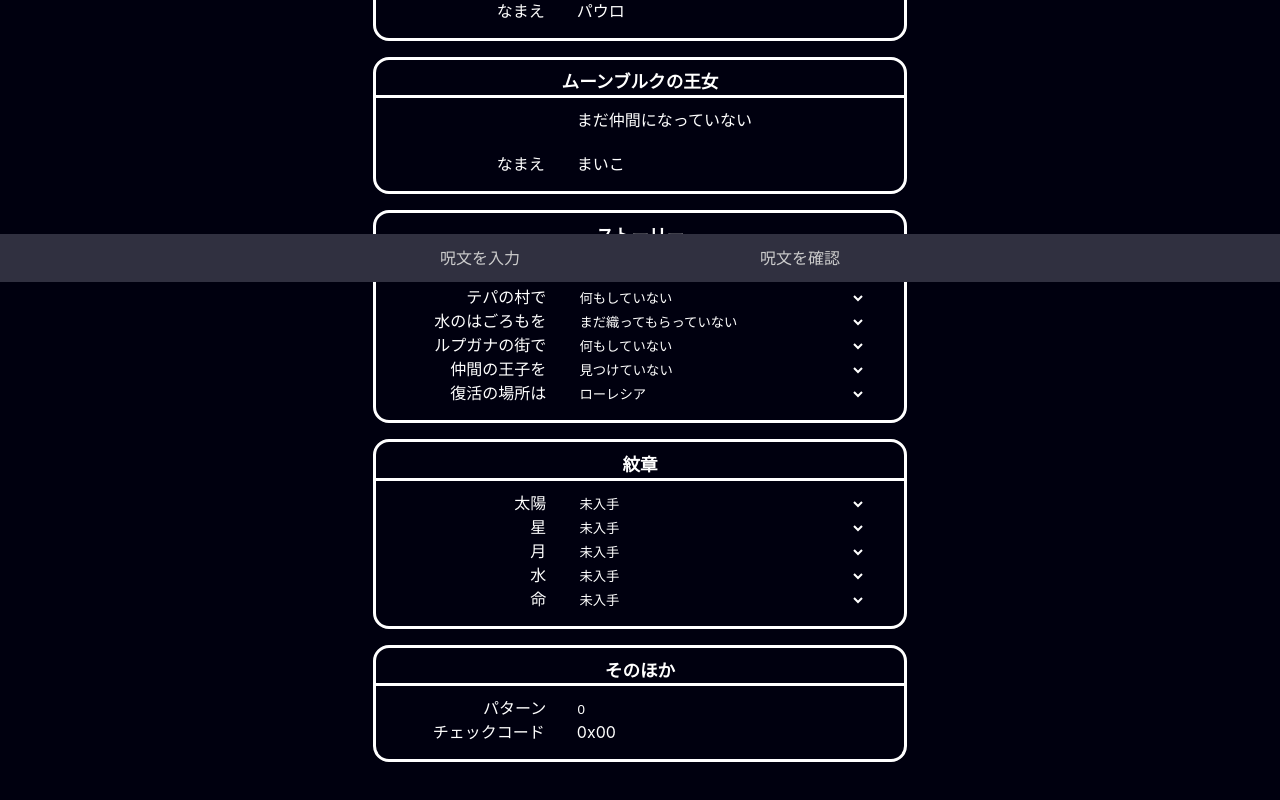
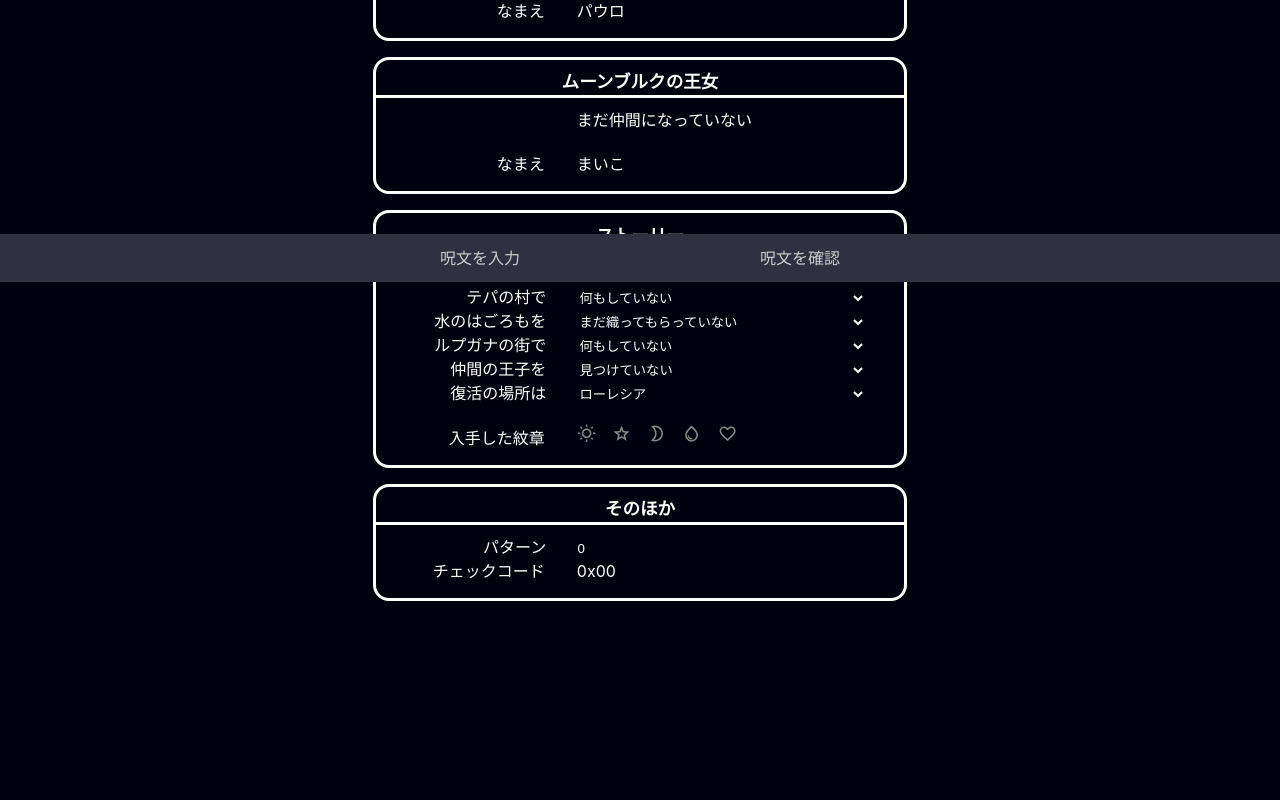
Before and after one commit to yoshi389111/dq2pswd, a React (Create React App) app: page / in a window 1280 px wide. Shown: the part 518-1318 px from the top of the page. After the commit the page ends 1175 px from the top, so only its background shows below. Built offline with nearby package versions, Linux system fonts and the light colour scheme.

Commit message:
:sparkles: feat: componentization of crests

```diff
--- a/src/Dq2Edit.tsx
+++ b/src/Dq2Edit.tsx
@@ -4,8 +4,9 @@ import InputNumber from './parts/InputNumber';
 import SelectItem from './parts/SelectItem';
 import OutputLabel from './parts/OutputLabel';
 import EquipmentItem from './parts/EquipmentItem';
+import CrestButtons from './parts/CrestButtons';
 import ButtonWithDialog from './parts/ButtonWithDialog';
-import TweetButton from './parts/TweetButton'
+import TweetButton from './parts/TweetButton';
 import * as dq2 from './dq2pswd/dq2pswd';
 import * as utils from './dq2utils';
 
@@ -302,14 +303,19 @@ const Dq2Edit: React.FC<Props> = (props) => {
                 <SelectItem label="ルプガナの街で" value={statShip} setValue={setStatShip} items={dq2.statShipLabels} />
                 <SelectItem label="仲間の王子を" value={statPrince} setValue={setStatPrince} items={dq2.statPrinceLabels} />
                 <SelectItem label="復活の場所は" value={town} setValue={setTown} items={dq2.towns} />
-            </div>
-            <div className="frame">
-                <h2>紋章</h2>
-                <SelectItem label="太陽" value={crestSun} setValue={setCrestSun} items={dq2.crestLabels} />
-                <SelectItem label="星" value={crestStar} setValue={setCrestStar} items={dq2.crestLabels} />
-                <SelectItem label="月" value={crestMoon} setValue={setCrestMoon} items={dq2.crestLabels} />
-                <SelectItem label="水" value={crestWater} setValue={setCrestWater} items={dq2.crestLabels} />
-                <SelectItem label="命" value={crestLife} setValue={setCrestLife} items={dq2.crestLabels} />
+                <br />
+                <CrestButtons
+                    sun={crestSun !== 0}
+                    star={crestStar !== 0}
+                    moon={crestMoon !== 0}
+                    water={crestWater !== 0}
+                    life={crestLife !== 0}
+                    setSun={(flag) => setCrestSun(flag ? 1 : 0)}
+                    setStar={(flag) => setCrestStar(flag ? 1 : 0)}
+                    setMoon={(flag) => setCrestMoon(flag ? 1 : 0)}
+                    setWater={(flag) => setCrestWater(flag ? 1 : 0)}
+                    setLife={(flag) => setCrestLife(flag ? 1 : 0)}
+                />
             </div>
             <div className="frame">
                 <h2>そのほか</h2>
--- a/src/Dq2Info.tsx
+++ b/src/Dq2Info.tsx
@@ -1,7 +1,8 @@
 import React from 'react';
 import OutputLabel from './parts/OutputLabel';
+import CrestButtons from './parts/CrestButtons';
 import ButtonWithDialog from './parts/ButtonWithDialog';
-import TweetButton from './parts/TweetButton'
+import TweetButton from './parts/TweetButton';
 import * as dq2 from './dq2pswd/dq2pswd';
 import * as utils from './dq2utils';
 
@@ -103,14 +104,14 @@ const Dq2Info: React.FC<Props> = (props) => {
                 <OutputLabel label="ルプガナの街で" value={dq2.statShipLabels[info.statShip].name} />
                 <OutputLabel label="仲間の王子を" value={dq2.statPrinceLabels[info.statPrince].name} />
                 <OutputLabel label="復活の場所は" value={dq2.towns[info.town].name} />
-            </div>
-            <div className="frame">
-                <h2>紋章</h2>
-                <OutputLabel label="太陽" value={info.crestSun ? "未入手" : "入手済"} />
-                <OutputLabel label="星" value={info.crestStar ? "未入手" : "入手済"} />
-                <OutputLabel label="月" value={info.crestMoon ? "未入手" : "入手済"} />
-                <OutputLabel label="水" value={info.crestWater ? "未入手" : "入手済"} />
-                <OutputLabel label="命" value={info.crestLife ? "未入手" : "入手済"} />
+                <br />
+                <CrestButtons
+                    sun={info.crestSun}
+                    star={info.crestStar}
+                    moon={info.crestMoon}
+                    water={info.crestWater}
+                    life={info.crestLife}
+                />
             </div>
             <div className="frame">
                 <h2>そのほか</h2>
--- /dev/null
+++ b/src/parts/CrestButtons.tsx
@@ -0,0 +1,111 @@
+import React from 'react';
+
+interface Props {
+    sun: boolean;
+    star: boolean;
+    moon: boolean;
+    water: boolean;
+    life: boolean;
+    setSun?: (state: boolean) => void;
+    setStar?: (state: boolean) => void;
+    setMoon?: (state: boolean) => void;
+    setWater?: (state: boolean) => void;
+    setLife?: (state: boolean) => void;
+}
+
+const COLOR_ON = "#ffffff";
+const COLOR_OFF = "#888888";
+
+
+const CrestButtons: React.FC<Props> = (props) => {
+
+    // https://fonts.google.com/icons
+    // Apache License, Version 2.0
+    // https://www.apache.org/licenses/LICENSE-2.0.html
+    return (
+        <div className="row-line">
+            <span className="label">入手した紋章</span>
+            <div className="value">
+                <svg
+                    height="1.2em"
+                    width="1.2em"
+                    viewBox="0 0 24 24"
+                    fill={props.sun ? COLOR_ON : COLOR_OFF}
+                    onClick={() => props.setSun?.(!props.sun)}
+                >
+                    <path d="M0 0h24v24H0z" fill="none" />
+                    {props.sun ? (
+                        <path d="M6.76 4.84l-1.8-1.79-1.41 1.41 1.79 1.79 1.42-1.41zM4 10.5H1v2h3v-2zm9-9.95h-2V3.5h2V.55zm7.45 3.91l-1.41-1.41-1.79 1.79 1.41 1.41 1.79-1.79zm-3.21 13.7l1.79 1.8 1.41-1.41-1.8-1.79-1.4 1.4zM20 10.5v2h3v-2h-3zm-8-5c-3.31 0-6 2.69-6 6s2.69 6 6 6 6-2.69 6-6-2.69-6-6-6zm-1 16.95h2V19.5h-2v2.95zm-7.45-3.91l1.41 1.41 1.79-1.8-1.41-1.41-1.79 1.8z" />
+                    ) : (
+                        <path d="M6.76 4.84l-1.8-1.79-1.41 1.41 1.79 1.79zM1 10.5h3v2H1zM11 .55h2V3.5h-2zm8.04 2.495l1.408 1.407-1.79 1.79-1.407-1.408zm-1.8 15.115l1.79 1.8 1.41-1.41-1.8-1.79zM20 10.5h3v2h-3zm-8-5c-3.31 0-6 2.69-6 6s2.69 6 6 6 6-2.69 6-6-2.69-6-6-6zm0 10c-2.21 0-4-1.79-4-4s1.79-4 4-4 4 1.79 4 4-1.79 4-4 4zm-1 4h2v2.95h-2zm-7.45-.96l1.41 1.41 1.79-1.8-1.41-1.41z" />
+                    )}
+                </svg>
+                &emsp;
+                <svg
+                    height="1.2em"
+                    width="1.2em"
+                    viewBox="0 0 24 24"
+                    fill={props.star ? COLOR_ON : COLOR_OFF}
+                    onClick={() => props.setStar?.(!props.star)}
+                >
+                    <path d="M0 0h24v24H0z" fill="none" />
+                    {props.star ? (
+                        <path d="M12 17.27L18.18 21l-1.64-7.03L22 9.24l-7.19-.61L12 2 9.19 8.63 2 9.24l5.46 4.73L5.82 21z" />
+                    ) : (
+                        <path d="M12 7.13l.97 2.29.47 1.11 1.2.1 2.47.21-1.88 1.63-.91.79.27 1.18.56 2.41-2.12-1.28-1.03-.64-1.03.62-2.12 1.28.56-2.41.27-1.18-.91-.79-1.88-1.63 2.47-.21 1.2-.1.47-1.11.97-2.27M12 2L9.19 8.63 2 9.24l5.46 4.73L5.82 21 12 17.27 18.18 21l-1.64-7.03L22 9.24l-7.19-.61L12 2z" />
+                    )}
+                </svg>
+                &emsp;
+                <svg
+                    height="1.2em"
+                    width="1.2em"
+                    viewBox="0 0 24 24"
+                    fill={props.moon ? COLOR_ON : COLOR_OFF}
+                    onClick={() => props.setMoon?.(!props.moon)}
+                >
+                    <path d="M0 0h24v24H0z" fill="none" />
+                    {/* 月は左右反転する */}
+                    <g transform="translate(24 0) scale(-1 1)">
+                        {props.moon ? (
+                            <path d="M14,2c1.82,0,3.53,0.5,5,1.35C16.01,5.08,14,8.3,14,12s2.01,6.92,5,8.65C17.53,21.5,15.82,22,14,22C8.48,22,4,17.52,4,12 S8.48,2,14,2z" />
+                        ) : (
+                            <path d="M14,4c0.34,0,0.68,0.02,1.01,0.07C13.1,6.23,12,9.05,12,12s1.1,5.77,3.01,7.93C14.68,19.98,14.34,20,14,20 c-4.41,0-8-3.59-8-8S9.59,4,14,4 M14,2C8.48,2,4,6.48,4,12s4.48,10,10,10c1.82,0,3.53-0.5,5-1.35c-2.99-1.73-5-4.95-5-8.65 s2.01-6.92,5-8.65C17.53,2.5,15.82,2,14,2L14,2z" />
+                        )}
+                    </g>
+                </svg>
+                &emsp;
+                <svg
+                    height="1.2em"
+                    width="1.2em"
+                    viewBox="0 0 24 24"
+                    fill={props.water ? COLOR_ON : COLOR_OFF}
+                    onClick={() => props.setWater?.(!props.water)}
+                >
+                    <path d="M0 0h24v24H0z" fill="none" />
+                    {props.water ? (
+                        <path d="M12,2c-5.33,4.55-8,8.48-8,11.8c0,4.98,3.8,8.2,8,8.2s8-3.22,8-8.2C20,10.48,17.33,6.55,12,2z M7.83,14 c0.37,0,0.67,0.26,0.74,0.62c0.41,2.22,2.28,2.98,3.64,2.87c0.43-0.02,0.79,0.32,0.79,0.75c0,0.4-0.32,0.73-0.72,0.75 c-2.13,0.13-4.62-1.09-5.19-4.12C7.01,14.42,7.37,14,7.83,14z" />
+                    ) : (
+                        <path d="M12,2c-5.33,4.55-8,8.48-8,11.8c0,4.98,3.8,8.2,8,8.2s8-3.22,8-8.2C20,10.48,17.33,6.55,12,2z M12,20c-3.35,0-6-2.57-6-6.2 c0-2.34,1.95-5.44,6-9.14c4.05,3.7,6,6.79,6,9.14C18,17.43,15.35,20,12,20z M7.83,14c0.37,0,0.67,0.26,0.74,0.62 c0.41,2.22,2.28,2.98,3.64,2.87c0.43-0.02,0.79,0.32,0.79,0.75c0,0.4-0.32,0.73-0.72,0.75c-2.13,0.13-4.62-1.09-5.19-4.12 C7.01,14.42,7.37,14,7.83,14z" />
+                    )}
+                </svg>
+                &emsp;
+                <svg
+                    height="1.2em"
+                    width="1.2em"
+                    viewBox="0 0 24 24"
+                    fill={props.life ? COLOR_ON : COLOR_OFF}
+                    onClick={() => props.setLife?.(!props.life)}
+                >
+                    <path d="M0 0h24v24H0z" fill="none" />
+                    {props.life ? (
+                        <path d="M12 21.35l-1.45-1.32C5.4 15.36 2 12.28 2 8.5 2 5.42 4.42 3 7.5 3c1.74 0 3.41.81 4.5 2.09C13.09 3.81 14.76 3 16.5 3 19.58 3 22 5.42 22 8.5c0 3.78-3.4 6.86-8.55 11.54L12 21.35z" />
+                    ) : (
+                        <path d="M16.5 3c-1.74 0-3.41.81-4.5 2.09C10.91 3.81 9.24 3 7.5 3 4.42 3 2 5.42 2 8.5c0 3.78 3.4 6.86 8.55 11.54L12 21.35l1.45-1.32C18.6 15.36 22 12.28 22 8.5 22 5.42 19.58 3 16.5 3zm-4.4 15.55l-.1.1-.1-.1C7.14 14.24 4 11.39 4 8.5 4 6.5 5.5 5 7.5 5c1.54 0 3.04.99 3.57 2.36h1.87C13.46 5.99 14.96 5 16.5 5c2 0 3.5 1.5 3.5 3.5 0 2.89-3.14 5.74-7.9 10.05z" />
+                    )}
+                </svg>
+            </div>
+        </div>
+    );
+}
+
+export default CrestButtons;
```
